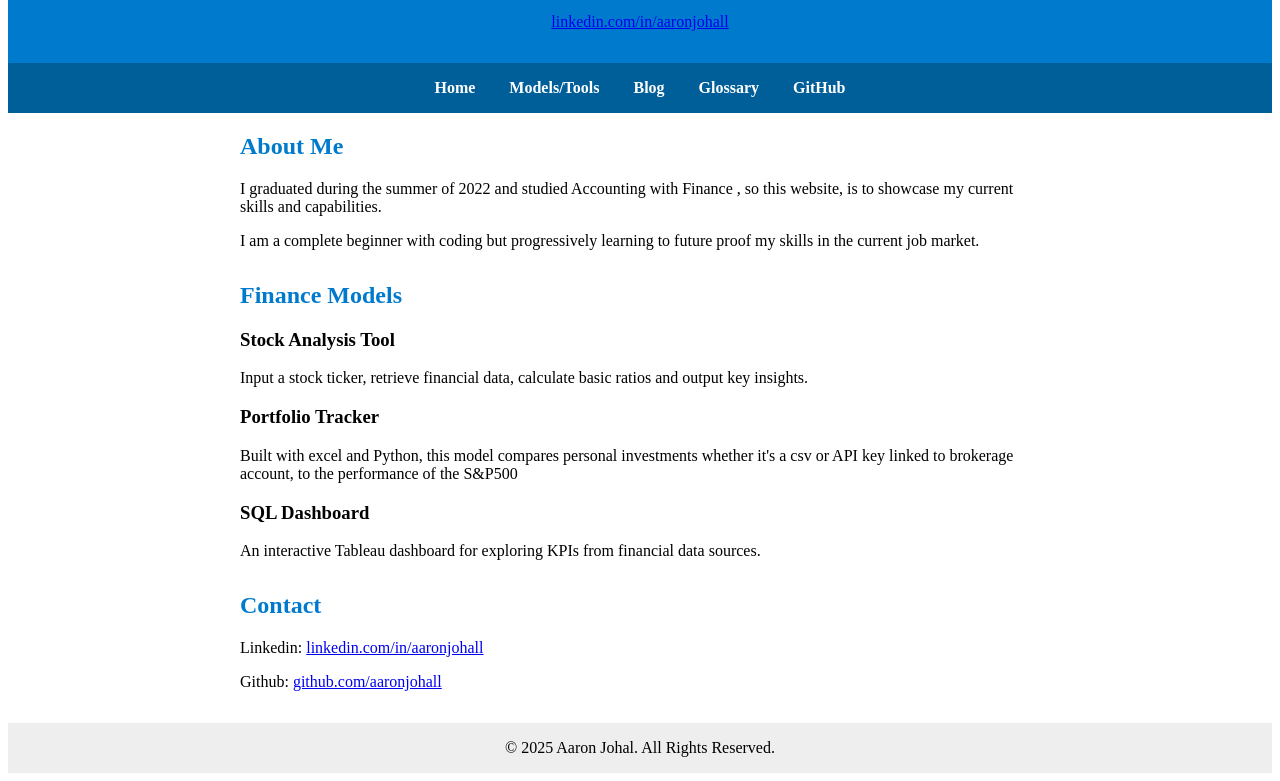
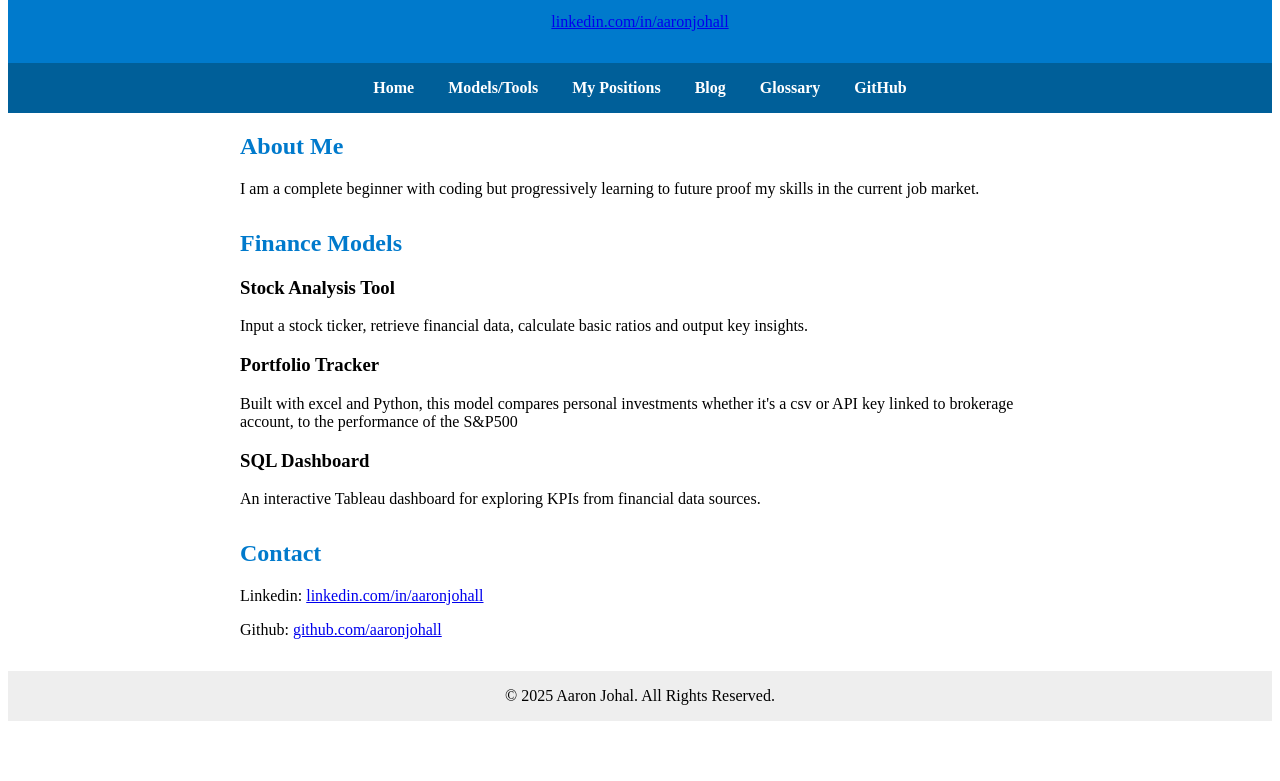
Before and after one commit to aaronjohall/finance-site, a plain HTML site: page index.html in a window 1280 px wide. Shown: the part 114-895 px from the top of the page. After the commit the page ends 843 px from the top, so only its background shows below. Drawn offline with Linux system fonts and the light colour scheme.

Commit message:
Add files via upload

```diff
--- a/index.html
+++ b/index.html
@@ -1,4 +1,3 @@
-
 <!DOCTYPE html>
 <html lang=en>
 
@@ -20,6 +19,7 @@
 <nav>
     <a href="index.html">Home</a>
     <a href="models.html">Models/Tools</a>
+    <a href="my_positions">My Positions</a>
     <a href="blog.html">Blog</a>
     <a href="glossary.html">Glossary</a>
     <a href="https://github.com/aaronjohall" target="_blank">GitHub</a>
@@ -29,9 +29,6 @@
 
 <section id="about">
     <h2>About Me</h2>
-    <p>
-        I graduated during the summer of 2022 and studied Accounting with Finance , so this website, is to showcase my current skills and capabilities.
-    </p>
     <p>I am a complete beginner with coding but progressively learning to future proof my skills in the current job market.</p>
 </section>
 <section id="Models">
```
